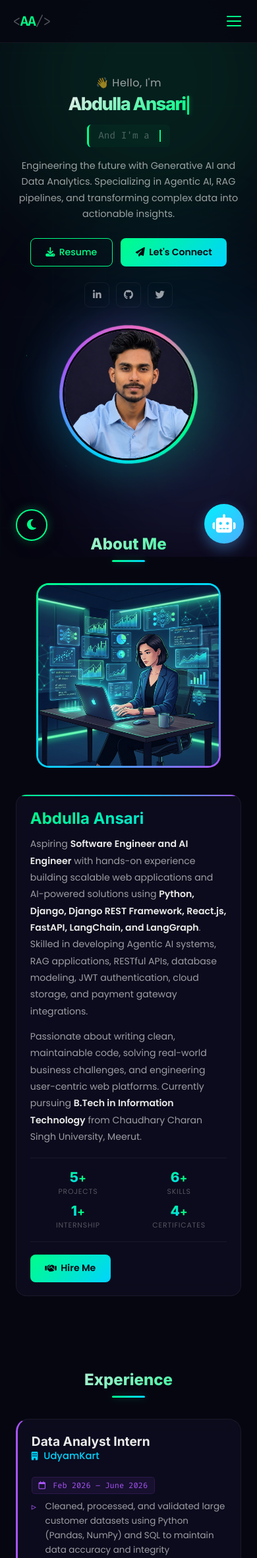
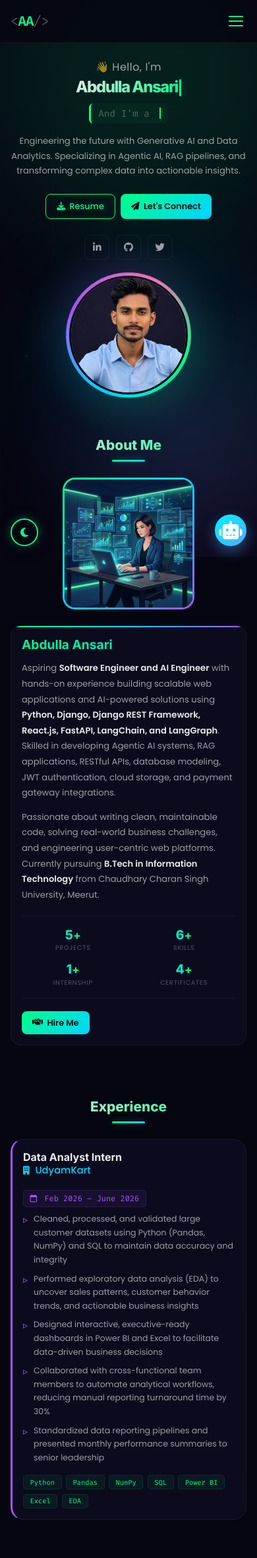
Before and after one commit to Abdulla1202/My-Portfolio-Porject, a Django app: template portfolio/Base/templates/home.html in a window 390 px wide; the page is wider, and only the part inside the window is pictured. Shown: the top 2362 px of that part at 66% size. Run offline with Django 3.2, Linux system fonts and the light colour scheme; the template is opened without the code that fills it, so the values that code supplies are empty.

Commit message:
Full mobile responsive: all sections fixed for phone/tablet

```diff
--- a/portfolio/static/css/style.css
+++ b/portfolio/static/css/style.css
@@ -315,17 +315,20 @@ body::before {
     .home-buttons { justify-content:center; }
     .home-socials { justify-content:center; }
     .role-typing { justify-content:center; }
-    .subtitle-text { text-align:center; }
+    .subtitle-text { text-align:center; max-width:100%; }
     .profile-image { width:250px; height:250px; }
     .about-container { flex-direction:column; }
     .about-left { flex:none; }
     .about-img-frame { max-width:280px; margin:0 auto; }
     .projects-container { grid-template-columns:1fr; }
     .contact-container { grid-template-columns:1fr; }
+    .skill-category-card:last-child:nth-child(odd) { max-width:100%; }
 }
 
 @media (max-width:768px) {
-    #navbar { padding:0 1.2rem; }
+    * { box-sizing:border-box; }
+    body { overflow-x:hidden; }
+    #navbar { padding:0 1rem; }
     .hamburger { display:flex; }
     .right-nav {
         position:fixed; top:65px; right:-100%; width:250px;
@@ -338,25 +341,94 @@ body::before {
     .right-nav ul { flex-direction:column; gap:.2rem; padding:0 1rem; }
     .right-nav ul li a { display:block; padding:.7rem .8rem; font-size:.92rem; }
     .right-nav ul li a::after { display:none; }
-    .home-content h1 { font-size:2rem; }
+
+    #home { padding:2rem 1rem; min-height:auto; }
+    .home-content h1 { font-size:2rem; min-height:auto; }
     .cursor-blink { height:2.2rem; }
-    .section-title { font-size:1.8rem; }
-    .about-stats { grid-template-columns:repeat(2,1fr); }
-    .skills-category-grid { grid-template-columns:1fr; }
-    .exp-header { flex-direction:column; }
+    .profile-image { width:220px; height:220px; }
+
+    .section { padding:2.5rem 1rem; }
+    .section-title { font-size:1.6rem; }
+
+    .about-container { gap:1.5rem; }
+    .about-img-frame { max-width:240px; }
+    .about-content { padding:1.5rem; }
+    .about-stats { grid-template-columns:repeat(2,1fr); gap:.8rem; }
+
+    .experience-timeline { max-width:100%; }
+    .exp-header { flex-direction:column; gap:.4rem; }
     .exp-content { padding:1.3rem; }
+    .exp-list li { font-size:.82rem; }
+
+    .skills-category-grid { grid-template-columns:1fr; max-width:100%; }
+    .skill-category-card:last-child:nth-child(odd) { max-width:100%; grid-column:auto; }
+    .skill-category-card { padding:1.2rem; }
+    .category-tags span { font-size:.75rem; padding:.25rem .6rem; }
+
+    .projects-container { grid-template-columns:1fr; gap:1rem; }
+    .project-card { padding:1.3rem; }
+    .project-card p { font-size:.8rem; }
+    .project-links { flex-wrap:wrap; }
+
+    .contact-container { grid-template-columns:1fr; gap:1rem; max-width:100%; }
+    .contact-info { gap:.8rem; }
+    .contact-info-item { padding:.8rem; }
+    .contact-info-item p { font-size:.75rem; word-break:break-all; }
+    .contact-form-card { padding:1.3rem; }
     .form-row { grid-template-columns:1fr; }
+    .form-group input, .form-group textarea { font-size:.85rem; padding:.65rem .8rem; }
+
+    .footer-nav { gap:.1rem; }
+    .footer-nav li a { font-size:.78rem; padding:.3rem .4rem; }
+
+    .theme-toggle-fixed { bottom:1rem; left:1rem; width:42px; height:42px; font-size:1rem; }
+
+    /* AI Chat mobile */
+    .ai-chat-window { width:calc(100vw - 20px) !important; right:10px !important; bottom:70px !important; max-height:70vh !important; }
+    .ai-chat-bubble { bottom:1rem !important; right:1rem !important; width:48px !important; height:48px !important; }
 }
 
 @media (max-width:480px) {
-    .home-content h1 { font-size:1.7rem; min-height:2.5rem; }
-    .cursor-blink { height:1.8rem; }
-    .role-typing { font-size:.9rem; }
-    .profile-image { width:200px; height:200px; }
-    .section-title { font-size:1.5rem; margin-bottom:2rem; }
-    .about-content { padding:1.3rem; }
-    .stat-number { font-size:1.3rem; }
-    .contact-form-card { padding:1.3rem; }
-    .project-card { padding:1.3rem; }
-    .skill-category-card { padding:1.2rem; }
+    #home { padding:1.5rem .8rem; gap:1.5rem; }
+    .home-content h1 { font-size:1.5rem; min-height:2rem; }
+    .cursor-blink { height:1.6rem; }
+    .role-typing { font-size:.82rem; padding:.35rem .7rem; }
+    .subtitle-text { font-size:.82rem; }
+    .profile-image { width:180px; height:180px; }
+    .home-buttons { gap:.5rem; }
+    .btn { font-size:.8rem; padding:.55rem 1rem; }
+
+    .section-title { font-size:1.3rem; margin-bottom:1.5rem; }
+    .about-img-frame { max-width:200px; }
+    .about-content { padding:1rem; }
+    .about-content h3 { font-size:1.2rem; }
+    .about-content p { font-size:.82rem; }
+    .stat-number { font-size:1.2rem; }
+    .stat-label { font-size:.6rem; }
+
+    .exp-content { padding:1rem; }
+    .exp-header h3 { font-size:1rem; }
+    .exp-list li { font-size:.78rem; padding-left:1rem; }
+    .exp-tags span { font-size:.65rem; }
+
+    .category-header h4 { font-size:.88rem; }
+    .category-icon { width:36px; height:36px; font-size:1rem; }
+
+    .project-card { padding:1rem; }
+    .project-card h3 { font-size:.95rem; }
+    .project-card p { font-size:.78rem; line-height:1.6; }
+    .project-tags span { font-size:.6rem; }
+    .btn-sm { font-size:.72rem; padding:.4rem .7rem; }
+
+    .contact-form-card { padding:1rem; }
+    .contact-info-item { padding:.7rem; gap:.6rem; }
+    .contact-info-item > i { width:30px; height:30px; font-size:.9rem; }
+    .contact-info-item h4 { font-size:.78rem; }
+    .contact-info-item p { font-size:.7rem; }
+
+    .footer-content { padding:0 .5rem; }
+    .copyright { font-size:.7rem; }
+
+    .django-messages { top:70px; right:10px; left:10px; }
+    .django-message { font-size:.75rem; padding:.5rem .8rem; }
 }
```
